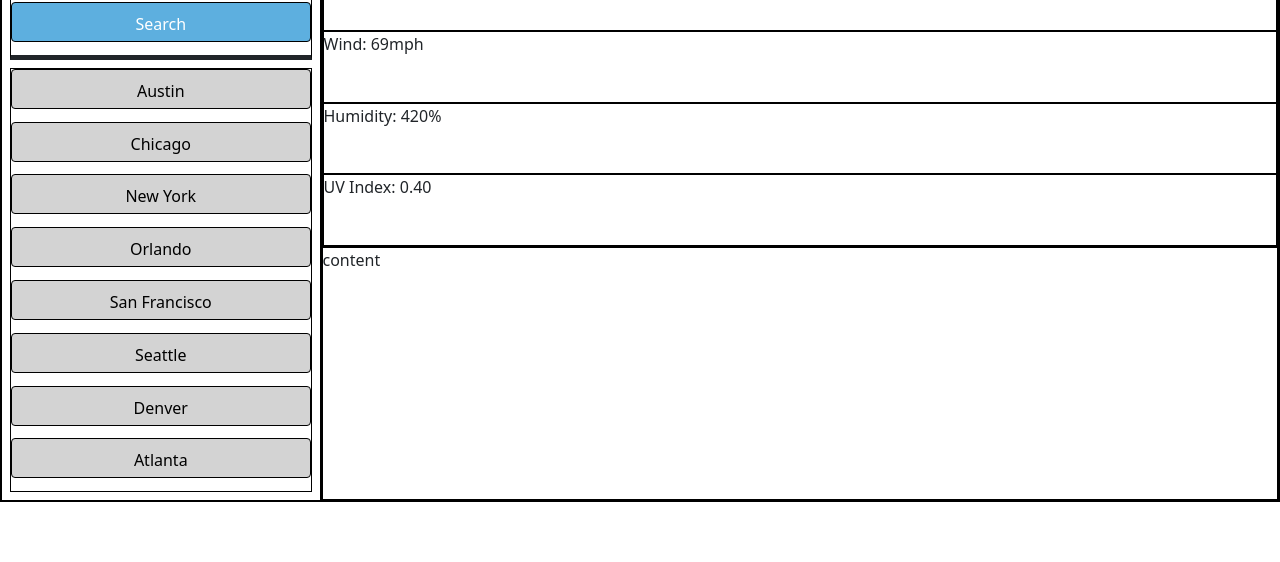
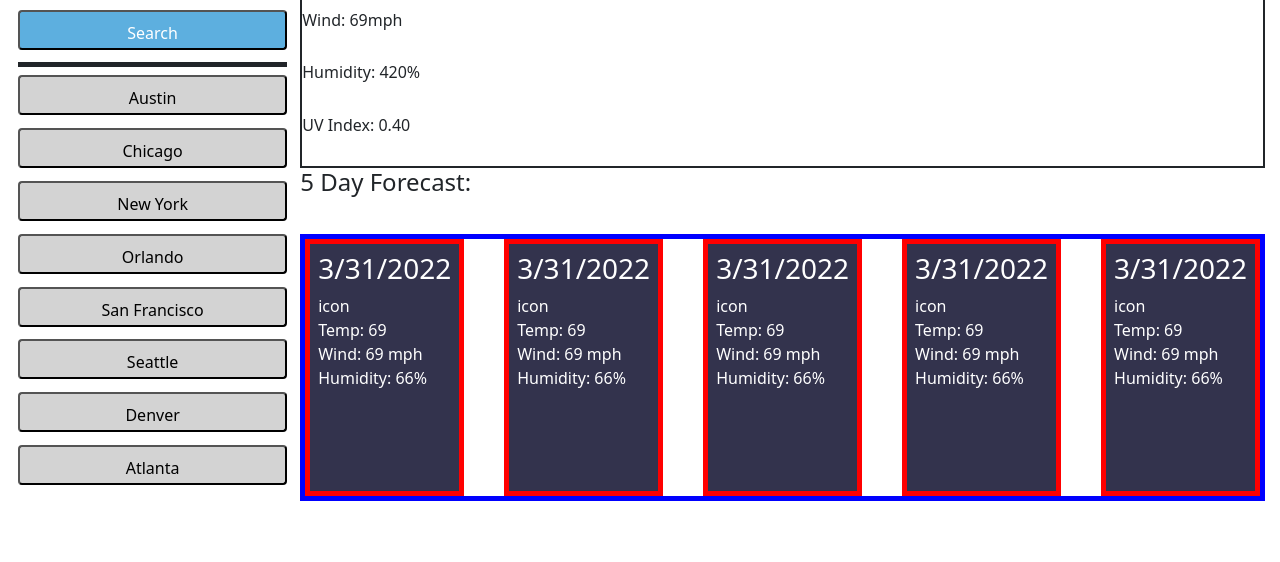
Before and after one commit to spence22eric/Weather-Dashboard, a plain HTML site: page index.html in a window 1280 px wide. Shown: the part 238-800 px from the top of the page. Drawn offline with nearby package versions, Linux system fonts and the light colour scheme.

Commit message:
add forecast cards and spacing adjustments

```diff
--- a/assets/css/styles.css
+++ b/assets/css/styles.css
@@ -1,5 +1,9 @@
-body * {
+/* body * {
     border: solid 1px black;
+} */
+
+body {
+    padding: 5px;
 }
 
 header {
@@ -19,6 +23,7 @@ header {
 .main {
     display: grid;
     grid-template-columns: 1fr 3fr;
+    padding: 5px;
 }
 
 .city-search{
@@ -66,10 +71,32 @@ header {
 .city-results {
     display: grid;
     grid-template-columns: 1fr;
+    grid-template-rows: 4fr 1fr 4fr;
+    padding: 5px;
 }
 
 .city-details {
     display: grid;
     grid-template-columns: 1fr;
     grid-template-rows: 1fr 1fr 1fr 1fr 1fr;
+    border: 2px solid;
 }
+
+.forecast {
+    display: grid;
+    grid-template-columns: 1fr 1fr 1fr 1fr 1fr;
+    border: blue solid 5px;
+    column-gap: 2.5em;
+}
+
+.weather {
+    /* margin-right: 1em; */
+    background: rgb(51, 51, 77);
+    color: white;
+    padding: 8px;
+    border: red solid 5px;
+}
+
+.weather:last-child {
+    margin-right: 0;
+}
--- a/index.html
+++ b/index.html
@@ -52,15 +52,56 @@
 
         <section class="city-results">
             <section class="city-details">
-                <div>Atlanta</div>
+                <div><h2>Atlanta</h2></div>
                 <div>Temp: 74</div>
                 <div>Wind: 69mph</div>
                 <div>Humidity: 420%</div>
                 <div>UV Index: 0.40</div>
             </section>
 
-            <section class="future-forecast">
-                content
+            <section><h4>5 Day Forecast:</h4></section>
+
+            <section class="forecast">
+                <div class="weather">
+                    <h3>3/31/2022</h3>
+                    <div>icon</div>
+                    <div>Temp: 69</div>
+                    <div>Wind: 69 mph</div>
+                    <div>Humidity: 66%</div>
+                </div>
+
+                <div class="weather">
+                    <h3>3/31/2022</h3>
+                    <div>icon</div>
+                    <div>Temp: 69</div>
+                    <div>Wind: 69 mph</div>
+                    <div>Humidity: 66%</div>
+                </div>
+
+                <div class="weather">
+                    <h3>3/31/2022</h3>
+                    <div>icon</div>
+                    <div>Temp: 69</div>
+                    <div>Wind: 69 mph</div>
+                    <div>Humidity: 66%</div>
+                </div>
+
+                <div class="weather">
+                    <h3>3/31/2022</h3>
+                    <div>icon</div>
+                    <div>Temp: 69</div>
+                    <div>Wind: 69 mph</div>
+                    <div>Humidity: 66%</div>
+                </div>
+
+                <div class="weather">
+                    <h3>3/31/2022</h3>
+                    <div>icon</div>
+                    <div>Temp: 69</div>
+                    <div>Wind: 69 mph</div>
+                    <div>Humidity: 66%</div>
+                </div>
+
             </section>
         </section>
     </main>
```
